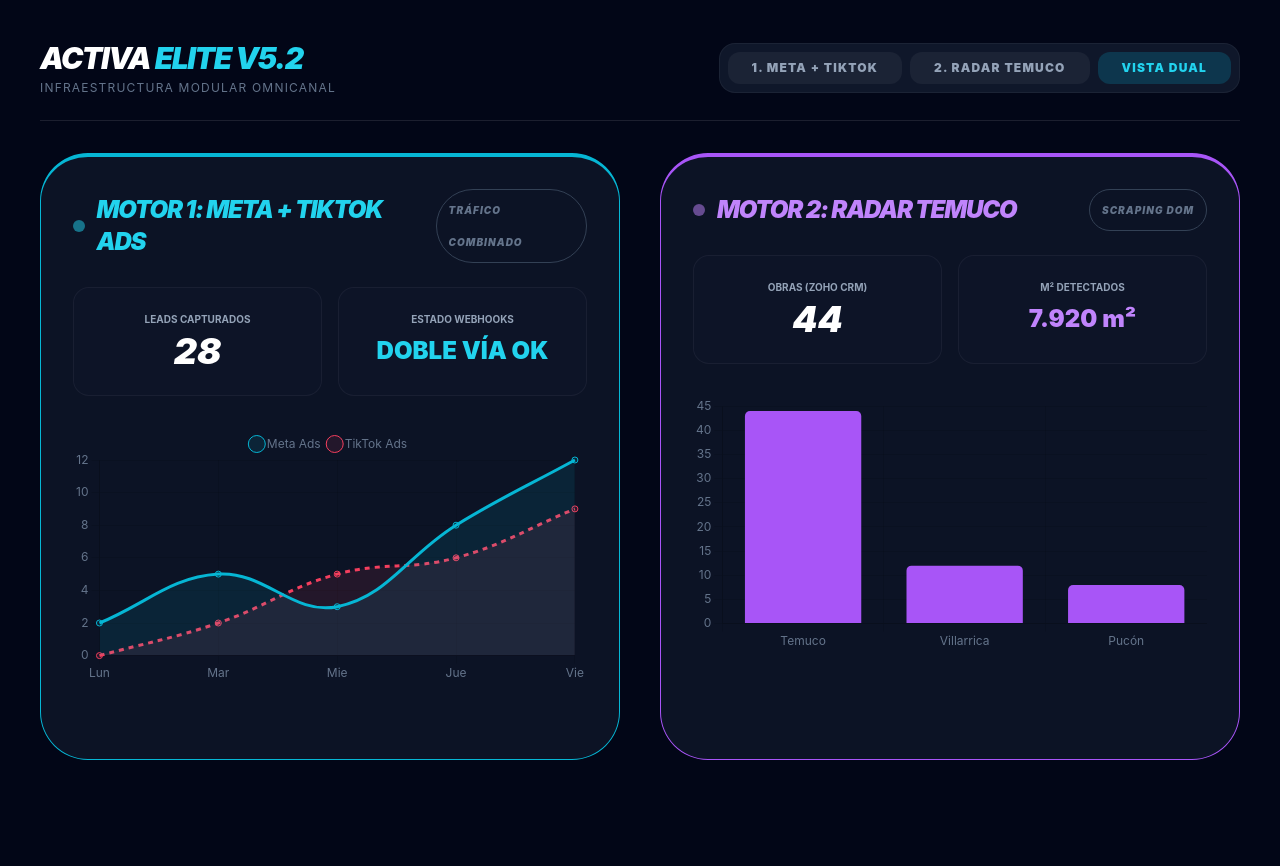
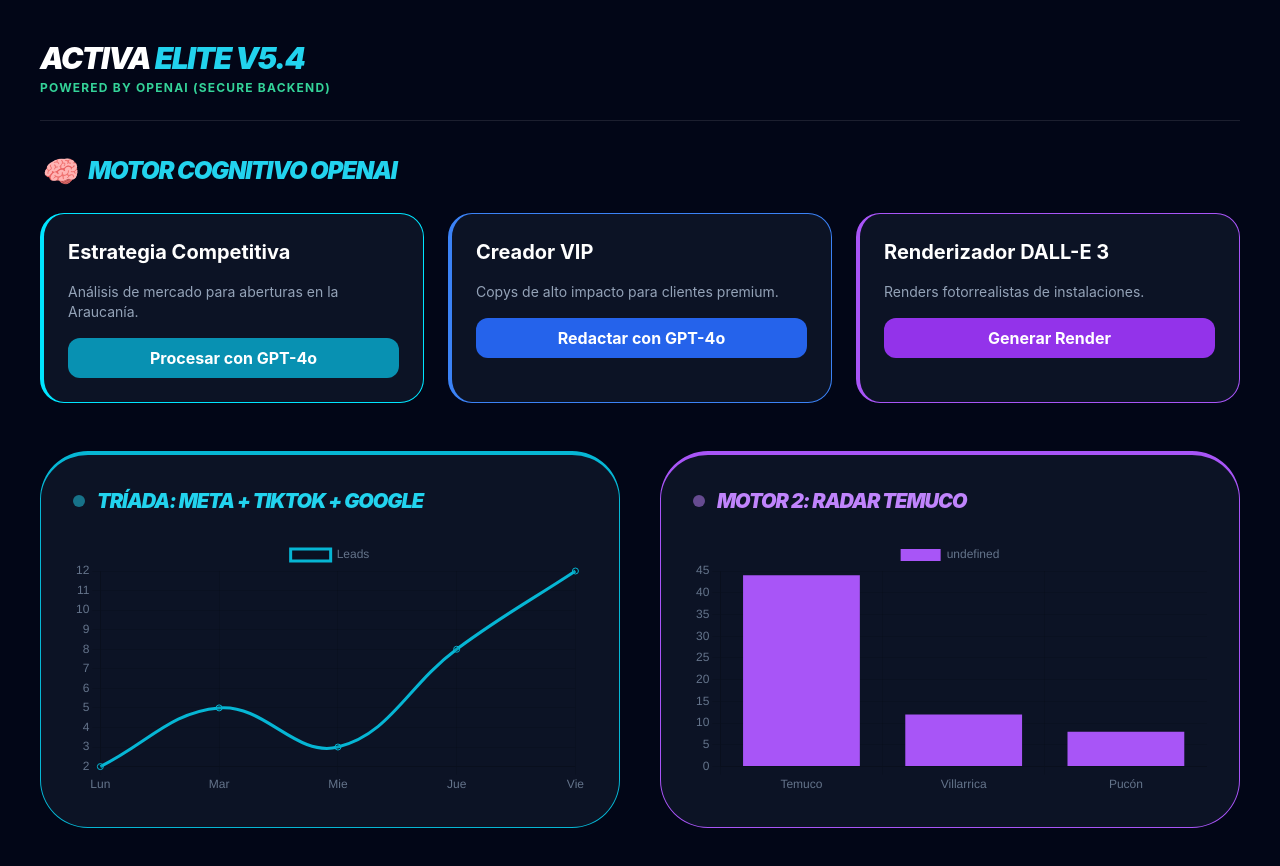
Before and after one commit to activa-inversiones/unified-cxm-ads-flow, a website: page index.html in a window 1280 px wide. Before the commit the page ends 800 px from the top, so only its background shows below. Drawn offline with nearby package versions, Linux system fonts and the light colour scheme; a web font is replaced by a local one.

Commit message:
Update index.html

```diff
--- a/index.html
+++ b/index.html
@@ -10,124 +10,134 @@
         @import url('https://gs.jurieo.com/gemini/fonts-googleapis/css2?family=Inter:wght@400;700;900&display=swap');
         body { font-family: 'Inter', sans-serif; background-color: #030712; color: #f3f4f6; }
         .glass { background: rgba(15, 23, 42, 0.8); backdrop-filter: blur(12px); border: 1px solid rgba(255, 255, 255, 0.1); transition: all 0.3s ease; }
-        .btn-active { background-color: rgba(6, 182, 212, 0.2); border-color: #06b6d4; color: #22d3ee; }
-        .btn-inactive { background-color: rgba(255, 255, 255, 0.05); border-color: transparent; color: #94a3b8; }
+        .loader { border: 3px solid #f3f3f3; border-top: 3px solid #06b6d4; border-radius: 50%; width: 20px; height: 20px; animation: spin 1s linear infinite; display: inline-block; }
+        @keyframes spin { 0% { transform: rotate(0deg); } 100% { transform: rotate(360deg); } }
     </style>
 </head>
 <body class="p-6 md:p-10 bg-slate-950 min-h-screen flex flex-col">
 
     <header class="flex flex-col md:flex-row justify-between items-center mb-8 border-b border-white/10 pb-6 gap-4">
         <div>
-            <h1 class="text-3xl font-black uppercase tracking-tighter italic text-white">Activa <span class="text-cyan-400">Elite v5.2</span></h1>
-            <p class="text-xs text-slate-500 mt-1 uppercase tracking-widest">Infraestructura Modular Omnicanal</p>
-        </div>
-
-        <div class="flex gap-2 bg-slate-900 p-2 rounded-2xl border border-white/5">
-            <button id="btn-ads" onclick="cambiarVista('ads')" class="btn-inactive px-6 py-2 rounded-xl text-xs font-black uppercase tracking-widest transition-all hover:opacity-80">1. Meta + TikTok</button>
-            <button id="btn-radar" onclick="cambiarVista('radar')" class="btn-inactive px-6 py-2 rounded-xl text-xs font-black uppercase tracking-widest transition-all hover:opacity-80">2. Radar Temuco</button>
-            <button id="btn-dual" onclick="cambiarVista('dual')" class="btn-active px-6 py-2 rounded-xl text-xs font-black uppercase tracking-widest transition-all hover:opacity-80">Vista Dual</button>
+            <h1 class="text-3xl font-black uppercase tracking-tighter italic text-white">Activa <span class="text-cyan-400">Elite v5.4</span></h1>
+            <p class="text-xs text-emerald-400 mt-1 uppercase tracking-widest font-bold">POWERED BY OPENAI (SECURE BACKEND)</p>
         </div>
     </header>
 
-    <main id="main-grid" class="grid grid-cols-1 lg:grid-cols-2 gap-10 flex-grow">
+    <section class="mb-12">
+        <h2 class="text-2xl font-black text-cyan-400 mb-6 flex items-center italic uppercase tracking-tighter">
+            <span class="text-3xl mr-3">🧠</span> Motor Cognitivo OpenAI
+        </h2>
+        <div class="grid grid-cols-1 md:grid-cols-3 gap-6">
 
-        <section id="modulo-ads" class="glass p-8 rounded-[3rem] border-t-4 border-cyan-500">
-            <h2 class="text-2xl font-black italic text-cyan-400 mb-6 uppercase tracking-tighter flex items-center justify-between gap-3">
-                <span class="flex items-center gap-3"><span class="w-3 h-3 rounded-full bg-cyan-400 animate-pulse"></span> Motor 1: Meta + TikTok Ads</span>
-                <span class="text-[10px] text-slate-500 uppercase tracking-widest border border-slate-700 px-3 py-1 rounded-full">Tráfico Combinado</span>
-            </h2>
-            <div class="grid grid-cols-2 gap-4 mb-8">
-                <div class="bg-slate-900/50 p-6 rounded-2xl border border-white/5 text-center">
-                    <p class="text-[10px] text-slate-400 uppercase font-bold mb-1">Leads Capturados</p>
-                    <p class="text-4xl font-black text-white italic">28</p>
-                </div>
-                <div class="bg-slate-900/50 p-6 rounded-2xl border border-white/5 text-center">
-                    <p class="text-[10px] text-slate-400 uppercase font-bold mb-1">Estado Webhooks</p>
-                    <p class="text-2xl font-black text-cyan-400 uppercase mt-2">Doble Vía OK</p>
+            <div class="glass p-6 rounded-3xl border-l-4 border-[#00E5FF]">
+                <h3 class="text-xl font-bold text-white mb-4">Estrategia Competitiva</h3>
+                <p class="text-sm text-slate-400 mb-4">Análisis de mercado para aberturas en la Araucanía.</p>
+                <button onclick="analyzeCompetition()" id="btnCompetition" class="w-full bg-cyan-600 hover:bg-cyan-500 text-white font-bold py-2 px-4 rounded-xl transition">
+                    Procesar con GPT-4o
+                </button>
+                <div id="competitionResults" class="mt-4 text-xs text-slate-300 bg-slate-900/50 p-4 rounded-xl border border-white/5 hidden max-h-40 overflow-y-auto"></div>
+            </div>
+
+            <div class="glass p-6 rounded-3xl border-l-4 border-blue-500">
+                <h3 class="text-xl font-bold text-white mb-4">Creador VIP</h3>
+                <p class="text-sm text-slate-400 mb-4">Copys de alto impacto para clientes premium.</p>
+                <button onclick="generateAdCopy()" id="btnCopy" class="w-full bg-blue-600 hover:bg-blue-500 text-white font-bold py-2 px-4 rounded-xl transition">
+                    Redactar con GPT-4o
+                </button>
+                <div id="copyResults" class="mt-4 text-xs text-slate-300 bg-slate-900/50 p-4 rounded-xl border border-white/5 hidden whitespace-pre-line"></div>
+            </div>
+
+            <div class="glass p-6 rounded-3xl border-l-4 border-purple-500">
+                <h3 class="text-xl font-bold text-white mb-4">Renderizador DALL-E 3</h3>
+                <p class="text-sm text-slate-400 mb-4">Renders fotorrealistas de instalaciones.</p>
+                <button onclick="generateImage()" id="btnImage" class="w-full bg-purple-600 hover:bg-purple-500 text-white font-bold py-2 px-4 rounded-xl transition">
+                    Generar Render
+                </button>
+                <div id="imageResults" class="mt-4 hidden">
+                    <img id="generatedImg" src="" alt="Producto" class="w-full h-auto rounded-xl shadow-inner border border-white/10">
                 </div>
             </div>
-            <div class="h-64">
-                <canvas id="adsChart"></canvas>
-            </div>
+        </div>
+    </section>
+
+    <main id="main-grid" class="grid grid-cols-1 lg:grid-cols-2 gap-10 flex-grow">
+        <section id="modulo-ads" class="glass p-8 rounded-[3rem] border-t-4 border-cyan-500">
+             <h2 class="text-xl font-black italic text-cyan-400 mb-6 uppercase tracking-tighter flex items-center justify-between gap-3">
+                <span class="flex items-center gap-3"><span class="w-3 h-3 rounded-full bg-cyan-400 animate-pulse"></span> Tríada: Meta + TikTok + Google</span>
+            </h2>
+            <div class="h-64"><canvas id="adsChart"></canvas></div>
         </section>
-
         <section id="modulo-radar" class="glass p-8 rounded-[3rem] border-t-4 border-purple-500">
-            <h2 class="text-2xl font-black italic text-purple-400 mb-6 uppercase tracking-tighter flex items-center justify-between gap-3">
+             <h2 class="text-xl font-black italic text-purple-400 mb-6 uppercase tracking-tighter flex items-center justify-between gap-3">
                 <span class="flex items-center gap-3"><span class="w-3 h-3 rounded-full bg-purple-400 animate-pulse"></span> Motor 2: Radar Temuco</span>
-                <span class="text-[10px] text-slate-500 uppercase tracking-widest border border-slate-700 px-3 py-1 rounded-full">Scraping DOM</span>
             </h2>
-            <div class="grid grid-cols-2 gap-4 mb-8">
-                <div class="bg-slate-900/50 p-6 rounded-2xl border border-white/5 text-center">
-                    <p class="text-[10px] text-slate-400 uppercase font-bold mb-1">Obras (Zoho CRM)</p>
-                    <p class="text-4xl font-black text-white italic">44</p>
-                </div>
-                <div class="bg-slate-900/50 p-6 rounded-2xl border border-white/5 text-center">
-                    <p class="text-[10px] text-slate-400 uppercase font-bold mb-1">M² Detectados</p>
-                    <p class="text-2xl font-black text-purple-400 mt-2">7.920 m²</p>
-                </div>
-            </div>
-            <div class="h-64">
-                <canvas id="temucoChart"></canvas>
-            </div>
+            <div class="h-64"><canvas id="temucoChart"></canvas></div>
         </section>
-
     </main>
 
-    <script>
-        Chart.defaults.color = '#64748b';
-        Chart.defaults.font.family = "'Inter', sans-serif";
+<script>
+    // ✨ 1. ANALIZAR COMPETENCIA (Petición segura al servidor)
+    async function analyzeCompetition() {
+        const resultsDiv = document.getElementById('competitionResults');
+        document.getElementById('btnCompetition').disabled = true;
+        resultsDiv.classList.remove('hidden');
+        resultsDiv.innerHTML = '<div class="loader"></div> Analizando mercado...';
 
-        // Gráfico OMNICANAL: Doble línea para comparar Meta vs TikTok
-        const chartAds = new Chart(document.getElementById('adsChart'), {
-            type: 'line',
-            data: {
-                labels: ['Lun', 'Mar', 'Mie', 'Jue', 'Vie'],
-                datasets: [
-                    { label: 'Meta Ads', data: [2, 5, 3, 8, 12], borderColor: '#06b6d4', backgroundColor: 'rgba(6, 182, 212, 0.1)', fill: true, tension: 0.4 },
-                    { label: 'TikTok Ads', data: [0, 2, 5, 6, 9], borderColor: '#f43f5e', backgroundColor: 'rgba(244, 63, 94, 0.1)', fill: true, tension: 0.4, borderDash: [5, 5] }
-                ]
-            },
-            options: {
-                responsive: true, maintainAspectRatio: false,
-                plugins: { legend: { position: 'top', labels: { usePointStyle: true, boxWidth: 8 } } }
-            }
-        });
+        const payload = {
+            prompt: "Actúa como analista de mercado. Dame 3 estrategias agresivas para que una empresa de ventanas termopanel de lujo supere a competidores locales en Pucón y Villarrica.",
+            system: "Eres un director de marketing estratégico en el sector de la construcción en Chile."
+        };
 
-        // Gráfico Radar Temuco
-        const chartTemuco = new Chart(document.getElementById('temucoChart'), {
-            type: 'bar',
-            data: { labels: ['Temuco', 'Villarrica', 'Pucón'], datasets: [{ data: [44, 12, 8], backgroundColor: '#a855f7', borderRadius: 5 }] },
-            options: { responsive: true, maintainAspectRatio: false, plugins: { legend: { display: false } } }
-        });
+        try {
+            const res = await fetch('/api/ai/chat', { method: 'POST', headers: { 'Content-Type': 'application/json' }, body: JSON.stringify(payload) });
+            const data = await res.json();
+            resultsDiv.innerHTML = data.content ? `<strong>Estrategia:</strong><br>${data.content}` : `Error: ${data.error}`;
+        } catch(e) { resultsDiv.innerHTML = "Error de conexión con el servidor interno."; }
+        document.getElementById('btnCompetition').disabled = false;
+    }
 
-        // Función para cambiar las vistas
-        function cambiarVista(vista) {
-            const modAds = document.getElementById('modulo-ads');
-            const modRadar = document.getElementById('modulo-radar');
-            const grid = document.getElementById('main-grid');
-            const btnAds = document.getElementById('btn-ads');
-            const btnRadar = document.getElementById('btn-radar');
-            const btnDual = document.getElementById('btn-dual');
+    // ✨ 2. GENERAR COPY VIP (Petición segura al servidor)
+    async function generateAdCopy() {
+        const resultsDiv = document.getElementById('copyResults');
+        document.getElementById('btnCopy').disabled = true;
+        resultsDiv.classList.remove('hidden');
+        resultsDiv.innerHTML = '<div class="loader"></div> Redactando copy...';
 
-            [btnAds, btnRadar, btnDual].forEach(btn => {
-                btn.classList.remove('btn-active');
-                btn.classList.add('btn-inactive');
-            });
+        const payload = {
+            prompt: "Crea un anuncio corto para Google Ads (título y descripción) enfocado en arquitectos que buscan ventanas de PVC antiruido para proyectos inmobiliarios.",
+            system: "Eres un copywriter experto en ventas corporativas B2B de alto valor."
+        };
 
-            if (vista === 'ads') {
-                modAds.style.display = 'block'; modRadar.style.display = 'none';
-                grid.className = 'grid grid-cols-1 gap-10 flex-grow';
-                btnAds.classList.add('btn-active'); btnAds.classList.remove('btn-inactive');
-            } else if (vista === 'radar') {
-                modAds.style.display = 'none'; modRadar.style.display = 'block';
-                grid.className = 'grid grid-cols-1 gap-10 flex-grow';
-                btnRadar.classList.add('btn-active'); btnRadar.classList.remove('btn-inactive');
-            } else if (vista === 'dual') {
-                modAds.style.display = 'block'; modRadar.style.display = 'block';
-                grid.className = 'grid grid-cols-1 lg:grid-cols-2 gap-10 flex-grow';
-                btnDual.classList.add('btn-active'); btnDual.classList.remove('btn-inactive');
-            }
-        }
-    </script>
+        try {
+            const res = await fetch('/api/ai/chat', { method: 'POST', headers: { 'Content-Type': 'application/json' }, body: JSON.stringify(payload) });
+            const data = await res.json();
+            resultsDiv.innerText = data.content || `Error: ${data.error}`;
+        } catch(e) { resultsDiv.innerText = "Error de conexión con el servidor interno."; }
+        document.getElementById('btnCopy').disabled = false;
+    }
+
+    // ✨ 3. GENERAR RENDER (Petición segura al servidor)
+    async function generateImage() {
+        const resultsDiv = document.getElementById('imageResults');
+        const imgElement = document.getElementById('generatedImg');
+        document.getElementById('btnImage').disabled = true;
+        resultsDiv.classList.remove('hidden');
+
+        const payload = { prompt: "Architectural realistic photography of a luxury modern house in southern Chile, large black frame thermal windows, forest background, cinematic lighting." };
+
+        try {
+            const res = await fetch('/api/ai/image', { method: 'POST', headers: { 'Content-Type': 'application/json' }, body: JSON.stringify(payload) });
+            const data = await res.json();
+            if (data.url) imgElement.src = data.url;
+            else alert("Error generando imagen: " + data.error);
+        } catch(e) { alert("Error de conexión con el servidor interno."); }
+        document.getElementById('btnImage').disabled = false;
+    }
+
+    // --- GRÁFICOS Base ---
+    Chart.defaults.color = '#64748b';
+    new Chart(document.getElementById('adsChart'), { type: 'line', data: { labels: ['Lun','Mar','Mie','Jue','Vie'], datasets: [{ label:'Leads', data:[2,5,3,8,12], borderColor:'#06b6d4', tension:0.4 }] }, options: { responsive:true, maintainAspectRatio:false } });
+    new Chart(document.getElementById('temucoChart'), { type: 'bar', data: { labels: ['Temuco','Villarrica','Pucón'], datasets: [{ data:[44,12,8], backgroundColor:'#a855f7' }] }, options: { responsive:true, maintainAspectRatio:false } });
+</script>
 </body>
 </html>
```
